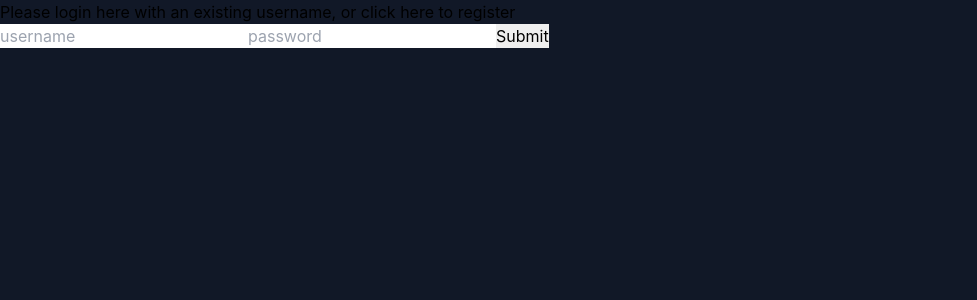
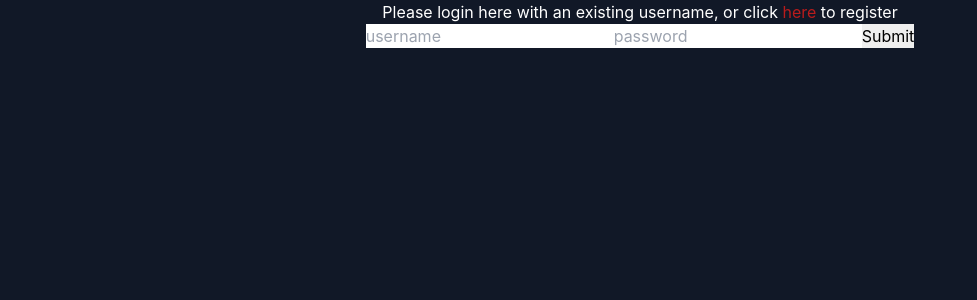
Before and after one commit to comp-333-rad/hw-3, a React (Create React App) app in the folder musicdb-app/Frontend-react/: page / in a window 1280 px wide. Shown: the top 300 px of the page, without its empty margins (0-977 px from the left). Built offline with nearby package versions, Linux system fonts and the light colour scheme; no server answers.

Commit message:
added styling for login page

```diff
--- a/musicdb-app/Frontend-react/src/Login.js
+++ b/musicdb-app/Frontend-react/src/Login.js
@@ -12,6 +12,13 @@ function Login(props) {
   const [loginOrReg, setLoginOrReg] = useState("login");
   const [isLoggedIn, setLoginStatus] = useState(false);
 
+  axios.get("/checkLogin").then((response) => {
+    if (response["data"] == true) {
+      props.setLoggedIn(true);
+      console.log("LOGGED IN");
+    }
+    console.log(response);
+  });
   // function EntranceForm(props) {
   //   console.log("rerendering entrance form");
   //   if (loginOrReg == "login") {
@@ -87,7 +94,7 @@ function Login(props) {
     console.log("above axios request");
     axios.get("/logMeIn", options).then((response) => {
       if (response["data"]["loggedIn"] == true) {
-        props.setLoginStatus(true);
+        props.setLoggedIn(true);
         console.log("LOGGED IN");
       } else {
         setErrorStatus(true);
--- a/musicdb-app/Frontend-react/src/components/ErrorMessage.js
+++ b/musicdb-app/Frontend-react/src/components/ErrorMessage.js
@@ -4,7 +4,7 @@ import axios from "axios";
 function ErrorMessage(props) {
   if (props.errorStatus) {
     return (
-      <h2>
+      <h2 className="text-white">
         There was an error while filling out the form, please check your
         credentials and try again
       </h2>
--- a/musicdb-app/Frontend-react/src/components/LoginForm.js
+++ b/musicdb-app/Frontend-react/src/components/LoginForm.js
@@ -9,11 +9,17 @@ function LoginForm(props) {
   console.log("rerendering entrance form");
   if (props.loginOrReg == "login") {
     return (
-      <div className="loginPage" key={"loginForm"}>
-        <h1>
+      <div className="loginPage text-center" key={"loginForm"}>
+        <h1 className="text-white">
           Please login here with an existing username, or click
-          <span onClick={() => props.setLoginOrReg("register")}> here</span> to
-          register
+          <span
+            className="text-red-700"
+            onClick={() => props.setLoginOrReg("register")}
+          >
+            {" "}
+            here
+          </span>{" "}
+          to register
         </h1>
         <form onSubmit={formPreventDefault}>
           <input
@@ -24,7 +30,7 @@ function LoginForm(props) {
             onInput={(e) => props.setUsername(e.target.value)}
           ></input>
           <input
-            type="text"
+            type="password"
             name="password"
             placeholder="password"
             onInput={(e) => props.setPassword(e.target.value)}
@@ -36,11 +42,17 @@ function LoginForm(props) {
     );
   } else {
     return (
-      <div className="registerPage" key={"registerForm"}>
-        <h1>
+      <div className="registerPage text-center" key={"registerForm"}>
+        <h1 className="text-white">
           Please register here with , or click
-          <span onClick={() => props.setLoginOrReg("login")}> here</span> to log
-          in
+          <span
+            className="text-red-700"
+            onClick={() => props.setLoginOrReg("login")}
+          >
+            {" "}
+            here
+          </span>{" "}
+          to log in
         </h1>
         <form onSubmit={formPreventDefault}>
           <input
@@ -56,7 +68,7 @@ function LoginForm(props) {
             onInput={(e) => props.setEmail(e.target.value)}
           ></input>
           <input
-            type="text"
+            type="password"
             name="password"
             placeholder="password"
             onInput={(e) => props.setPassword(e.target.value)}
--- a/musicdb-app/Frontend-react/src/index.js
+++ b/musicdb-app/Frontend-react/src/index.js
@@ -1,8 +1,6 @@
 import React from "react";
 import ReactDOM from "react-dom";
 import "./index.css";
-import App from "./App";
-import Login from "./Login";
 import Home from "./components/Home";
 import reportWebVitals from "./reportWebVitals";
 
```
Also changed, not shown: 1 other file (tests, documents, lock files or other folders).
